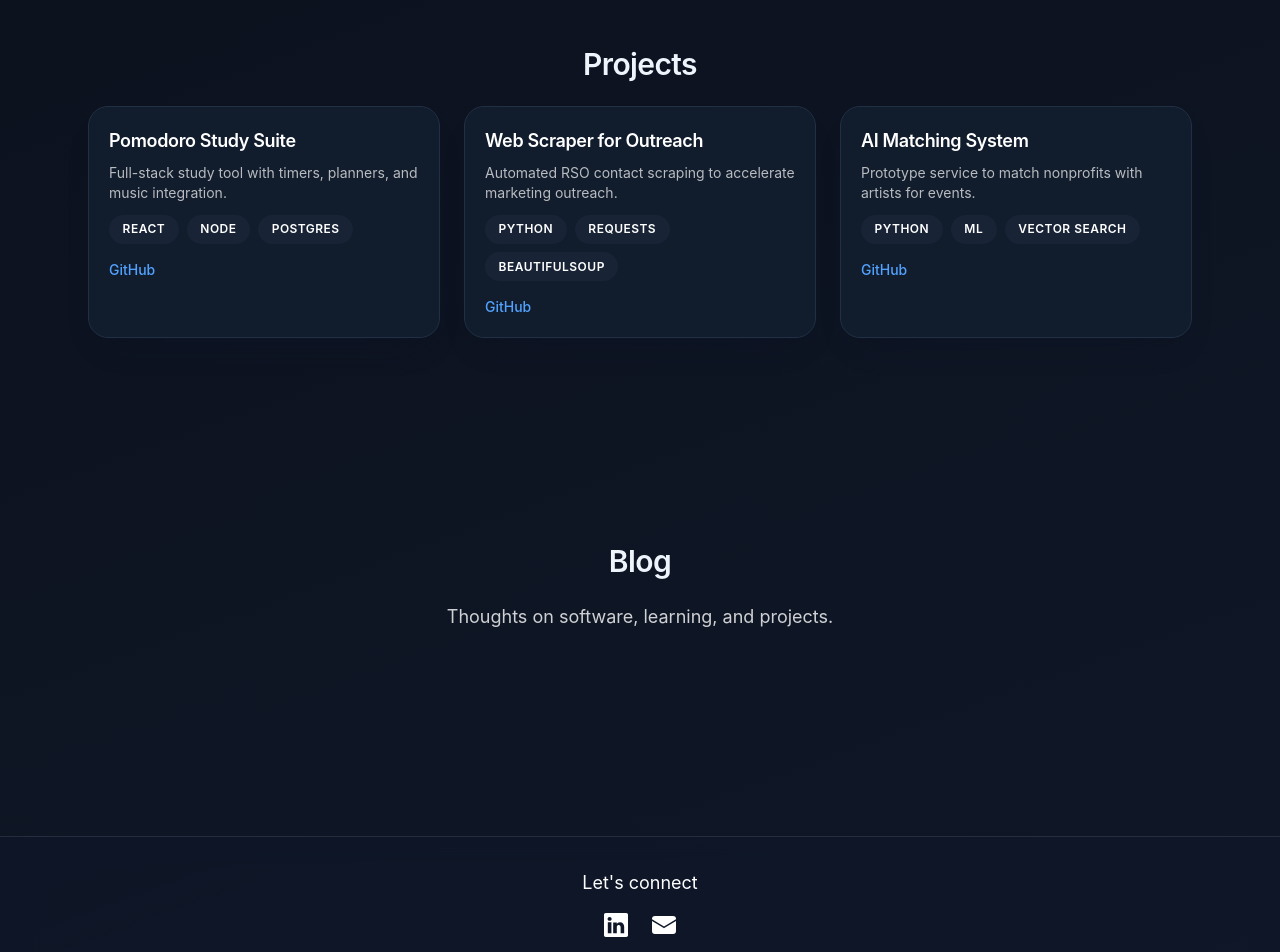
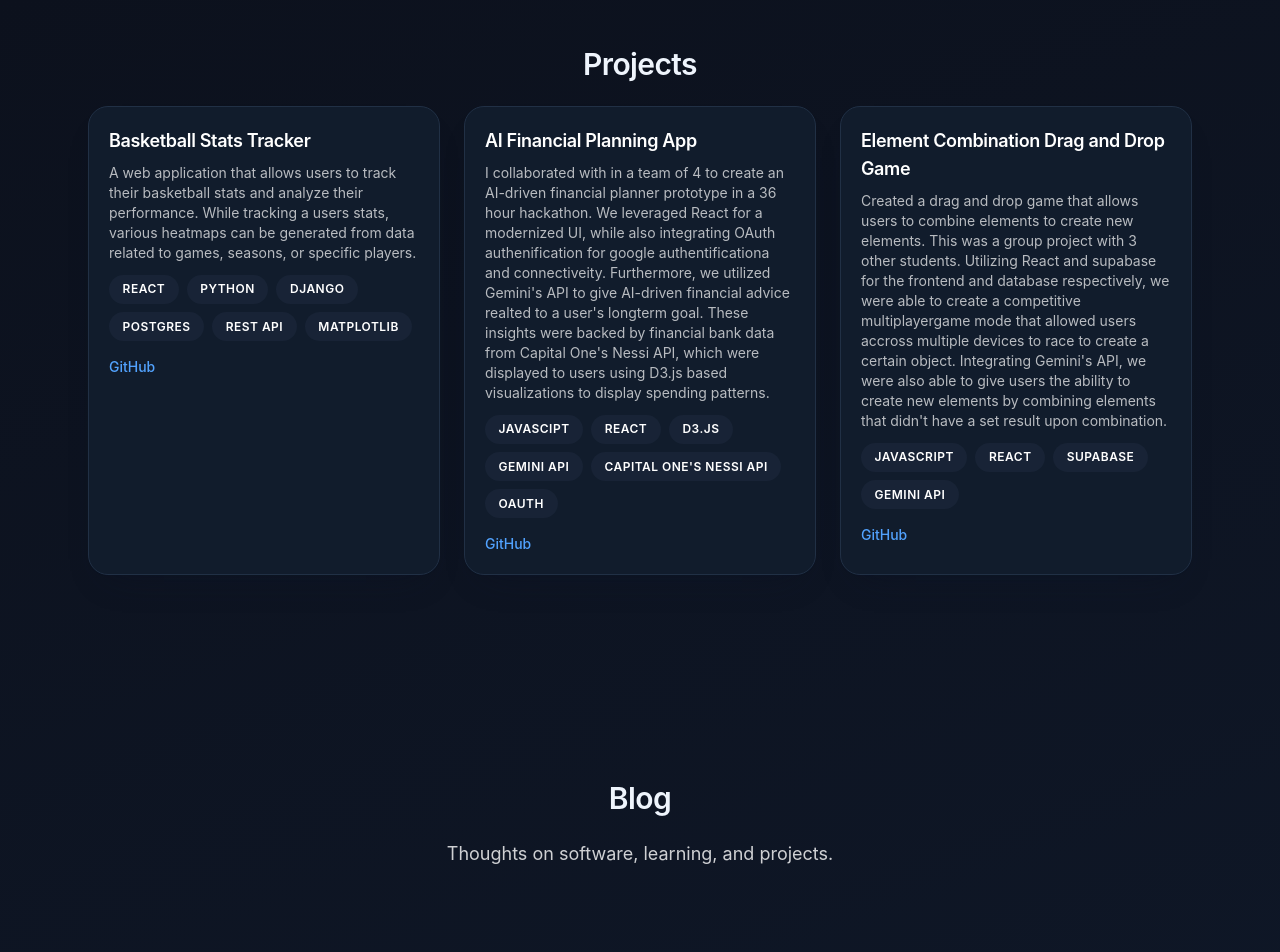
Before and after one commit to jonahjtran/jonahjtran.github.io, a React (Vite) app: page / in a window 1280 px wide. Shown: the part 3500-4452 px from the top of the page. Built offline with nearby package versions, Linux system fonts and the light colour scheme.

Commit message:
added projects section

```diff
--- a/src/components/Footer.jsx
+++ b/src/components/Footer.jsx
@@ -19,6 +19,17 @@ export default function Footer() {
                             </svg>
                         </a>
                         <a
+                            href="https://github.com/jonahjtran"
+                            target="_blank"
+                            rel="noopener noreferrer"
+                            className="text-white hover:text-blue-400 transition-colors"
+                            aria-label="GitHub profile"
+                        >
+                            <svg xmlns="http://www.w3.org/2000/svg" viewBox="0 0 16 16" className="h-6 w-6" aria-hidden="true" fill="currentColor">
+                                <path d="M8 0C3.58 0 0 3.58 0 8c0 3.54 2.29 6.53 5.47 7.59.4.07.55-.17.55-.38 0-.19-.01-.82-.01-1.49-2.01.37-2.53-.49-2.69-.94-.09-.23-.48-.94-.82-1.13-.28-.15-.68-.52-.01-.53.63-.01 1.08.58 1.23.82.72 1.21 1.87.87 2.33.66.07-.52.28-.87.51-1.07-1.78-.2-3.64-.89-3.64-3.95 0-.87.31-1.59.82-2.15-.08-.2-.36-1.01.08-2.11 0 0 .67-.21 2.2.82.64-.18 1.32-.27 2-.27.68 0 1.36.09 2 .27 1.53-1.04 2.2-.82 2.2-.82.44 1.1.16 1.91.08 2.11.51.56.82 1.27.82 2.15 0 3.07-1.87 3.75-3.65 3.95.29.25.54.73.54 1.48 0 1.07-.01 1.93-.01 2.19 0 .21.15.46.55.38C13.71 14.53 16 11.54 16 8c0-4.42-3.58-8-8-8z"/>
+                            </svg>
+                        </a>
+                        <a
                             href="mailto:jonahjtran@gmail.com"
                             className="text-white hover:text-blue-400 transition-colors"
                             aria-label="Send email"
--- a/src/components/Projects.jsx
+++ b/src/components/Projects.jsx
@@ -1,25 +1,25 @@
 export default function Projects() {
     const projects = [
         {
-            title: "Pomodoro Study Suite",
+            title: "Basketball Stats Tracker",
             description:
-                "Full-stack study tool with timers, planners, and music integration.",
-            tags: ["React", "Node", "Postgres"],
-            links: [{ label: "GitHub", href: "#" }],
+                "A web application that allows users to track their basketball stats and analyze their performance. While tracking a users stats, various heatmaps can be generated from data related to games, seasons, or specific players.",
+            tags: ["React", "Python", "Django", "Postgres", "REST API", "Matplotlib"],
+            links: [{ label: "GitHub", href: "https://github.com/jonahjtran/Basketball-Stat-Tracker" }],
         },
         {
-            title: "Web Scraper for Outreach",
+            title: "AI Financial Planning App",
             description:
-                "Automated RSO contact scraping to accelerate marketing outreach.",
-            tags: ["Python", "Requests", "BeautifulSoup"],
-            links: [{ label: "GitHub", href: "#" }],
+                "I collaborated with in a team of 4 to create an AI-driven financial planner prototype in a 36 hour hackathon. We leveraged React for a modernized UI, while also integrating OAuth authenification for google authentificationa and connectiveity. Furthermore, we utilized Gemini's API to give AI-driven financial advice realted to a user's longterm goal. These insights were backed by financial bank data from Capital One's Nessi API, which were displayed to users using D3.js based visualizations to display spending patterns.",
+            tags: ["Javascipt", "React", "D3.js", "Gemini API", "Capital One's Nessi API", "OAuth"],
+            links: [{ label: "GitHub", href: "https://github.com/jonahjtran/Ekewaka" }],
         },
         {
-            title: "AI Matching System",
+            title: "Element Combination Drag and Drop Game",
             description:
-                "Prototype service to match nonprofits with artists for events.",
-            tags: ["Python", "ML", "Vector Search"],
-            links: [{ label: "GitHub", href: "#" }],
+                "Created a drag and drop game that allows users to combine elements to create new elements. This was a group project with 3 other students. Utilizing React and supabase for the frontend and database respectively, we were able to create a competitive multiplayergame mode that allowed users accross multiple devices to race to create a certain object. Integrating Gemini's API, we were also able to give users the ability to create new elements by combining elements that didn't have a set result upon combination.",
+            tags: ["Javascript", "React", "Supabase", "Gemini API"],
+            links: [{ label: "GitHub", href: "https://github.com/jonahjtran/Elemental-Clash" }],
         },
     ];
 
@@ -37,7 +37,7 @@ export default function Projects() {
                     {proj.links?.length ? (
                         <div className="mt-4 flex gap-4">
                             {proj.links.map((l) => (
-                                <a
+                                <a target="_blank" rel="noopener noreferrer"
                                     key={l.label}
                                     href={l.href}
                                     className="text-sm font-medium text-blue-400 hover:text-blue-300"
```
